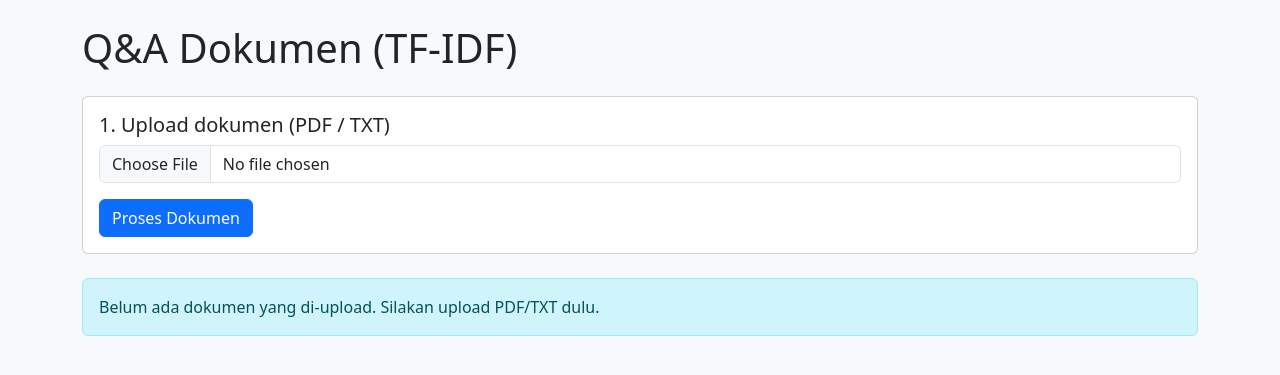
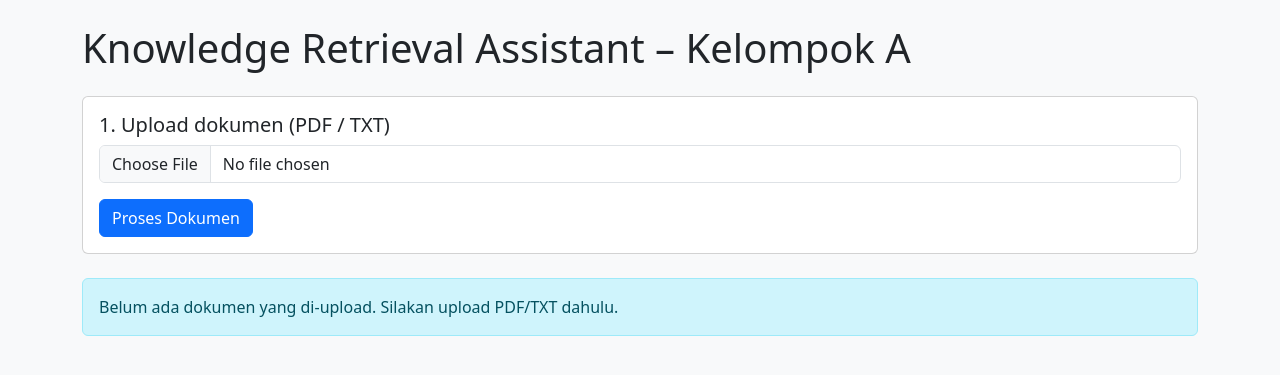
Before and after one commit to wardanaa/knowledge-retrieval-assistant, a Flask app: page / in a window 1280 px wide. Shown: the top 375 px of the page. Run offline with Flask 3, Linux system fonts and the light colour scheme.

Commit message:
update judul pada applikasi flask

```diff
--- a/templates/index.html
+++ b/templates/index.html
@@ -2,7 +2,8 @@
 <html lang="id">
 <head>
   <meta charset="UTF-8" />
-  <title>Q&A Dokumen PDF / TXT</title>
+  <title>Knowledge Retrieval Assistant - Kelompok A</title>
+  <meta name="viewport" content="width=device-width, initial-scale=1" />
   <link
     href="https://cdn.jsdelivr.net/npm/bootstrap@5.3.3/dist/css/bootstrap.min.css"
     rel="stylesheet"
@@ -10,7 +11,7 @@
 </head>
 <body class="bg-light">
   <div class="container py-4">
-    <h1 class="mb-4">Q&A Dokumen (TF-IDF)</h1>
+    <h1 class="mb-4">Knowledge Retrieval Assistant – Kelompok A</h1>
 
     <!-- Flash message -->
     {% with messages = get_flashed_messages(with_categories=true) %}
@@ -91,7 +92,7 @@
       {% endif %}
     {% else %}
       <div class="alert alert-info">
-        Belum ada dokumen yang di-upload. Silakan upload PDF/TXT dulu.
+        Belum ada dokumen yang di-upload. Silakan upload PDF/TXT dahulu.
       </div>
     {% endif %}
   </div>
```
